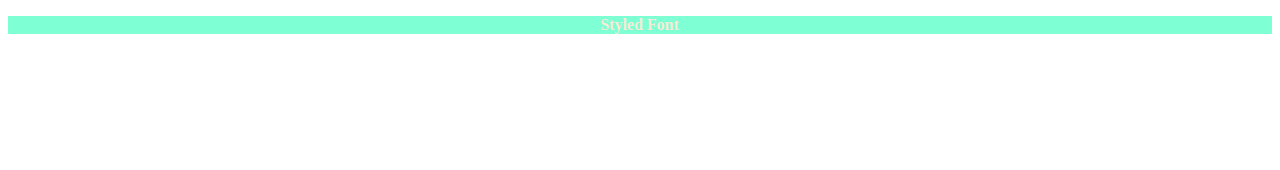
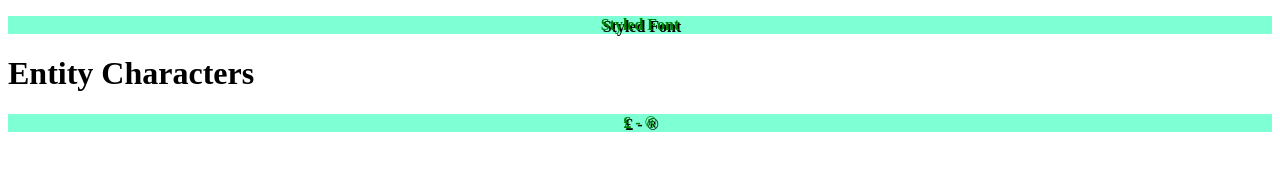
Before and after one commit to bjohn20/HTML-and-CSS-Projects, a plain HTML site: page Basic_HTML_and_CSS/Basic_HTML_5.html in a window 1280 px wide. Drawn offline with Linux system fonts and the light colour scheme.

Commit message:
Added entity characters and css text-shadow property

```diff
--- a/Basic_HTML_and_CSS/Basic_CSS_2.css
+++ b/Basic_HTML_and_CSS/Basic_CSS_2.css
@@ -1,6 +1,7 @@
 p {
-  color: antiquewhite;
+  color: green;
   background-color: aquamarine;
   font-weight: bold;
   text-align: center;
+  text-shadow: 2px 2px black;
 }
--- a/Basic_HTML_and_CSS/Basic_HTML_5.html
+++ b/Basic_HTML_and_CSS/Basic_HTML_5.html
@@ -6,5 +6,7 @@
   </head>
   <body>
     <p>Styled Font</p>
+    <h1>Entity Characters</h1>
+    <p>&#163; - &#174;</p>
   </body>
 </html>
```
